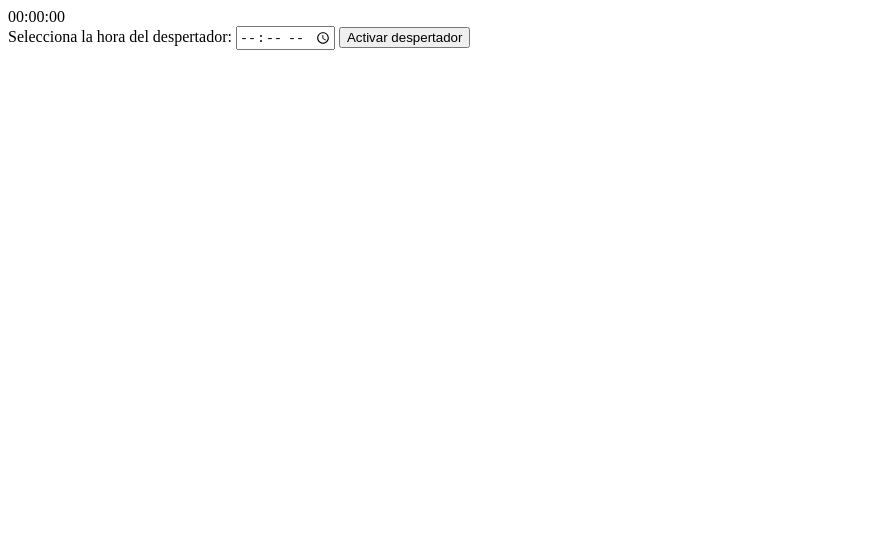
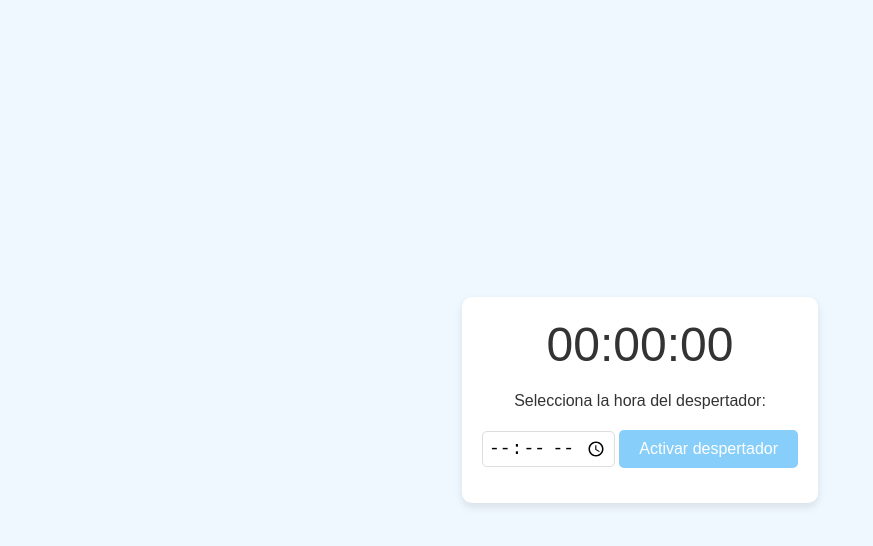
Before and after one commit to YOMP89/despertador, a plain HTML site: page index.html in a window 1280 px wide. Shown: the whole page, without its empty margins (0-873 px from the left). Drawn offline with Linux system fonts and the light colour scheme.

Commit message:
Agregar estilos CSS al proyecto

```diff
--- a/index.html
+++ b/index.html
@@ -4,7 +4,65 @@
     <meta charset="UTF-8">
     <meta name="viewport" content="width=device-width, initial-scale=1.0">
     <title>Despertador</title>
+    <style>
+        body {
+            font-family: Arial, sans-serif;
+            display: flex;
+            justify-content: center;
+            align-items: center;
+            height: 100vh;
+            margin: 0;
+            background-color: #f0f8ff;
+            color: #333;
+        }
 
+        .clock-container {
+            text-align: center;
+            background-color: #ffffff;
+            padding: 20px;
+            border-radius: 10px;
+            box-shadow: 0 4px 8px rgba(0, 0, 0, 0.1);
+        }
+
+        #time {
+            font-size: 48px;
+            margin-bottom: 20px;
+        }
+
+        label {
+            display: block;
+            margin: 10px 0 5px;
+        }
+
+        input[type="time"] {
+            font-size: 18px;
+            padding: 5px;
+            border-radius: 5px;
+            border: 1px solid #ddd;
+        }
+
+        button {
+            margin-top: 15px;
+            padding: 10px 20px;
+            font-size: 16px;
+            background-color: #87cefa;
+            color: #fff;
+            border: none;
+            border-radius: 5px;
+            cursor: pointer;
+            transition: background-color 0.3s;
+        }
+
+        button:hover {
+            background-color: #4682b4;
+        }
+
+        .message {
+            margin-top: 15px;
+            font-size: 18px;
+            color: #228b22;
+        }
+    </style>
 </head>
 <body>
     <div class="clock-container">
```
